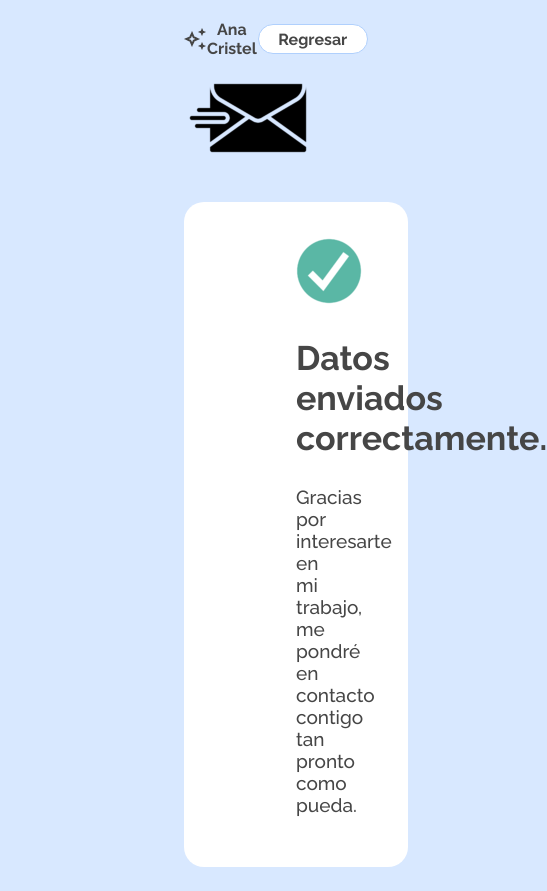
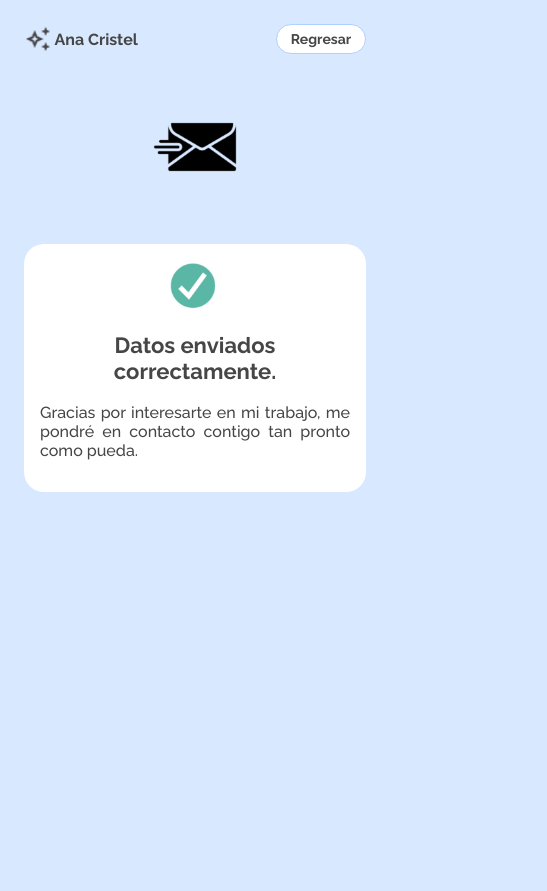
Before and after one commit to anacristel/Portafolio, a plain HTML site: page form-enviado.html in a window 390 px wide. Shown: the whole page, 547 px wide, since content can reach past the window. After the commit the page ends 844 px from the top, so only its background shows below. Drawn offline with Linux system fonts and the light colour scheme.

Commit message:
Agregando responsividad

```diff
--- a/css/form-enviado.css
+++ b/css/form-enviado.css
@@ -18,7 +18,7 @@
     justify-content: space-around;
 }
 
-.head-logo-img {
+.head-logo-icon {
     width: 24px;
     color: #464646;
 }
@@ -66,3 +66,37 @@
     font-size: 19px;
     color: #464646;
 }
+
+@media screen and (max-width: 600px) {
+    .body-datos-env {
+        padding: 1rem;
+    }
+
+    .head button {
+        width: 90px;
+        font-size: 14px;
+    }
+
+    .icono-email {
+        width: 90px;
+        margin-top: 3rem;
+    }
+
+    .div {
+        padding: 1rem;
+        margin-top: 3rem;
+    }
+
+    .div img {
+        width: 50px;
+    }
+
+    .div h2 {
+        font-size: 22px;
+    }
+
+    .div p {
+        font-size: 16px;
+        text-align: justify;
+    }
+}
--- a/form-enviado.html
+++ b/form-enviado.html
@@ -4,17 +4,18 @@
 <head>
     <meta charset="UTF-8">
     <meta name="viewport" content="width=device-width, initial-scale=1.0">
-    <title>Mi Portafolio | Datos enviados</title>
+    <title>Datos enviados</title>
     <link rel="preconnect" href="https://fonts.googleapis.com">
     <link rel="preconnect" href="https://fonts.gstatic.com" crossorigin>
     <link href="https://fonts.googleapis.com/css2?family=Raleway:wght@500;700&display=swap" rel="stylesheet">
     <link rel="stylesheet" href="css/form-enviado.css">
+    <link rel="shortcut icon" href="assets/vector.png">
 </head>
 
 <body class="body-datos-env">
     <header class="head">
         <div class="head-logo">
-            <img src="assets/vector.png" alt="ícono" class="head-logo-img">
+            <img src="assets/vector.png" alt="ícono" class="head-logo-icon">
             <span class="head-logo-texto">Ana Cristel</span>
         </div>
         <a href="index.html"><button>Regresar</button></a>
```
